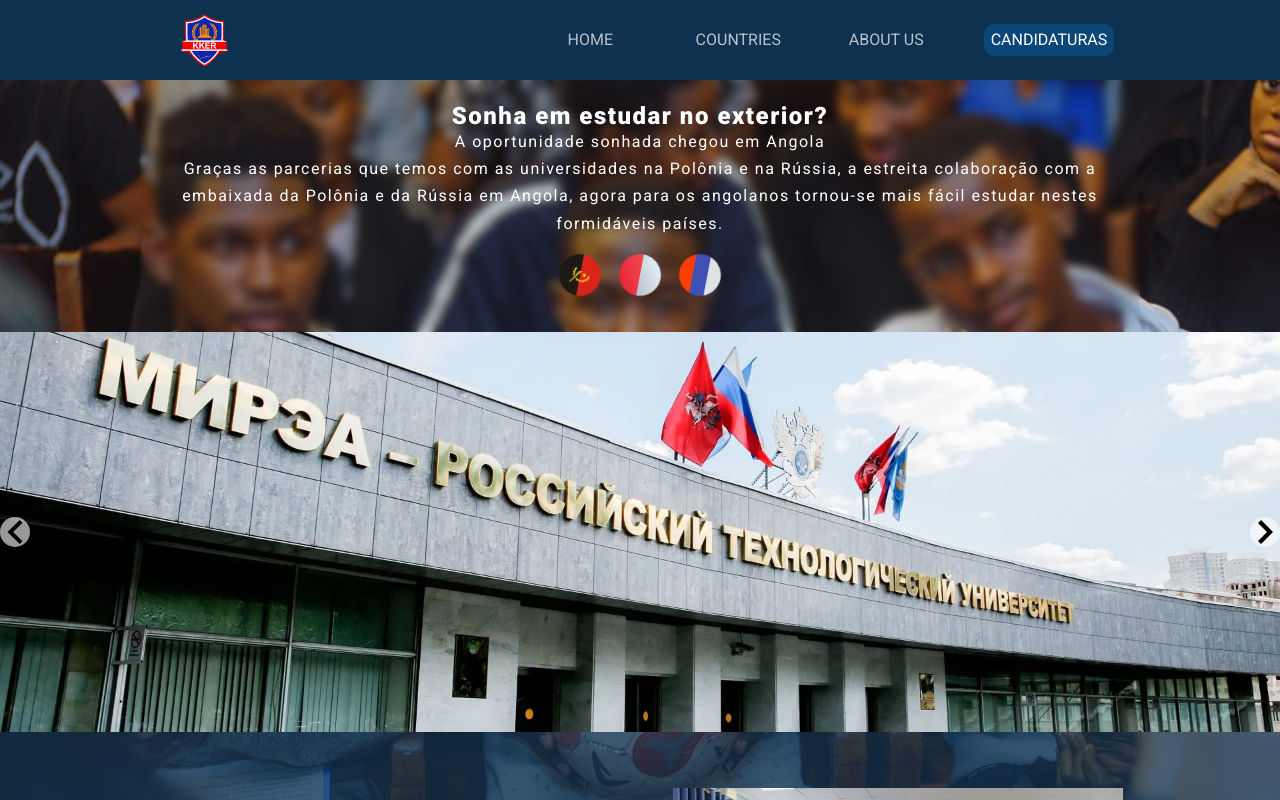
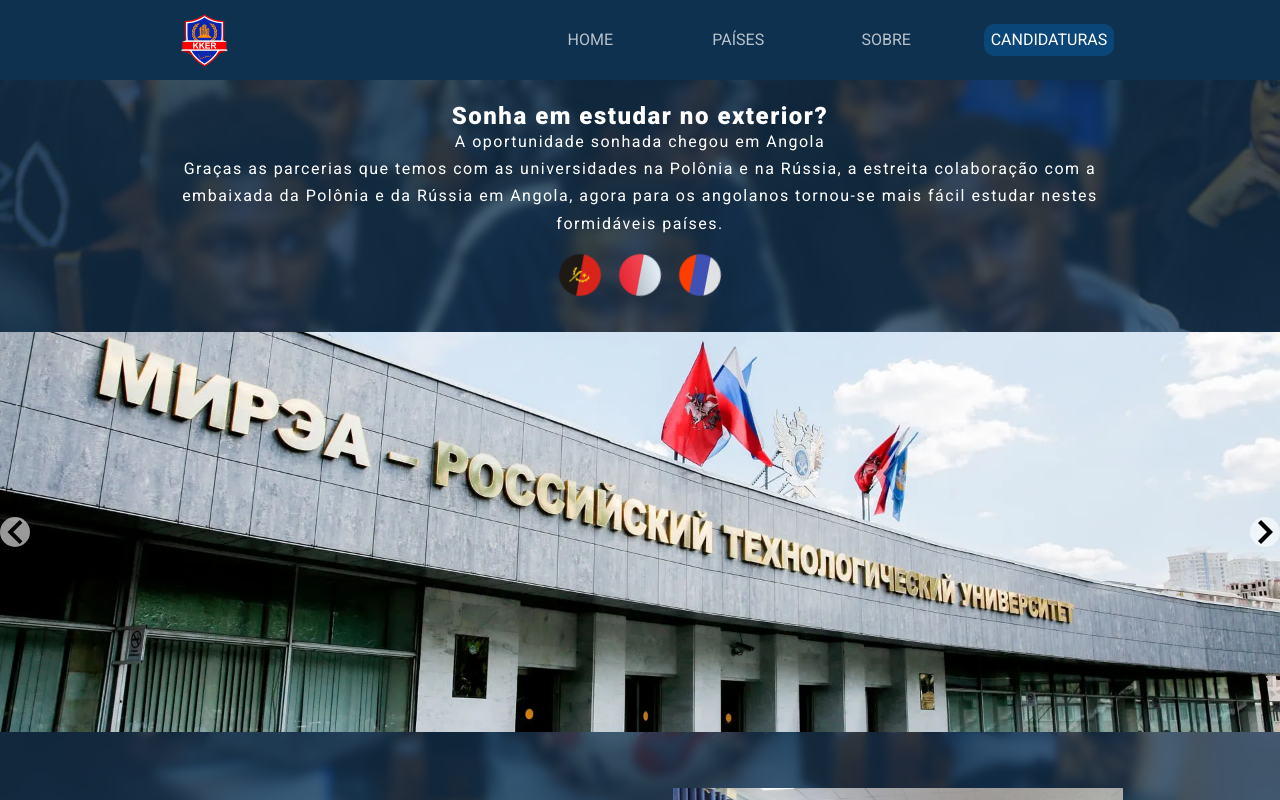
Before and after one commit to inacio000/Fron-End-KKER, a React (Create React App) app: page / in a window 1280 px wide. Shown: the top 800 px of the page. Built offline with nearby package versions, Linux system fonts and the light colour scheme; grey boxes are pictures that could not be loaded.

Commit message:
Refactored navbar and style

```diff
--- a/src/App.css
+++ b/src/App.css
@@ -36,7 +36,6 @@
 }
 
 span {
-  /* width: fit-content; */
   opacity: 0.7;
 }
 
@@ -102,8 +101,7 @@
 
 /* Section */
 section {
-  /* background: url(../public/images/bg-desktop/bg-d3-1.jpg) no-repeat top center/cover; */
-
+  background-color: #0e314fac;
 }
 
 section .container {
@@ -135,6 +133,7 @@
 main {
   width: 100%;
   background-color: #0e314fac;
+  backdrop-filter: blur(5px);
   padding: 2rem;
   display: flex;
   justify-content: center;
@@ -156,7 +155,6 @@
   display: inline;
   text-align: center;
   font-size: 32px;
-  /* text-transform: uppercase; */
   font-weight: 600;
   line-height: 40px;
   margin-bottom: 5px;
@@ -167,7 +165,6 @@
   flex-wrap: wrap;
   flex-direction: column;
   align-items: center;
-
 }
 
 main .container img {
@@ -179,22 +176,15 @@
 
 /* Social Media Style */
 .social-component {
-  /* position: fixed; */
   display: flex;
-  /* opacity: 0; */
   gap: 1em;
-  /* color: black; */
   font-size: 150%;
-  /* top: 80%; */
-  /* right: 1em; */
-  /* z-index: 2; */
 }
 
-/* Footer */
+/* Footer Style */
 footer {
   background-color: #0e314f;
   padding: 20px;
-
 }
 
 footer a, .social-component a {
@@ -300,7 +290,7 @@
   }
 
   header .responsiveNav {
-    z-index: 1;
+    z-index: 100;
     transform: none;
     height: 100%;
   }
--- a/src/components/NavBar/NavBar.js
+++ b/src/components/NavBar/NavBar.js
@@ -17,7 +17,7 @@
       <nav ref={navRef} className="navbar" id="navbar">
         <a href="#" className="navlink"><span>HOME</span></a>
 
-        <a href="#" className="navlink"><span className="no-hover">COUNTRIES</span>
+        <a href="#" className="navlink"><span className="no-hover">PAÍSES</span>
           <div className="sub-menu-1 sub1">
             <ul>
               <li className="hover-sub">
@@ -43,12 +43,12 @@
           </div>
         </a>
 
-        <a href="#" className="navlink"><span className="no-hover">ABOUT US</span>
+        <a href="#" className="navlink"><span className="no-hover">SOBRE</span>
           <div className="sub-menu-1 sub2">
             <ul>
-              <li><a href="">Services</a></li>
+              <li><a href="">Serviços</a></li>
               <li><a href="">KKER</a></li>
-              <li><a href="">About Us</a></li>
+              <li><a href="">Sobre Nós</a></li>
             </ul>
           </div>
         </a>
--- a/src/components/Slide/Slide.js
+++ b/src/components/Slide/Slide.js
@@ -21,7 +21,7 @@
 const slideImages = [
     {
         url: '../images/content-images/uni-1.webp',
-    },
+        },
     {
         url: '../images/content-images/uni-1.jpg',
     },
```
